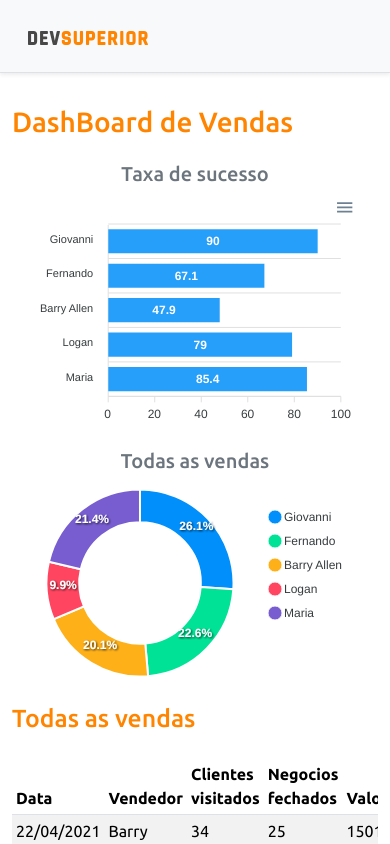
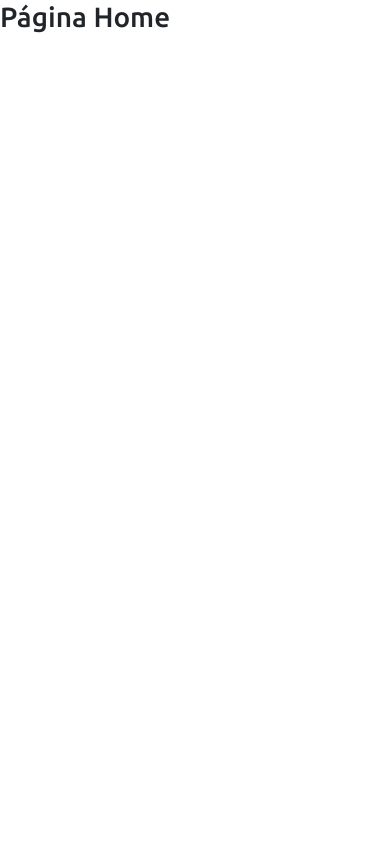
Before and after one commit to devGiovanni95/projeto-sds4, a React (Create React App) app in the folder frontend/: page / in a window 390 px wide. Shown: the top 844 px of the page. Built offline with nearby package versions, Linux system fonts and the light colour scheme.

Commit message:
Creating Routes for Home and Dashboard

```diff
--- a/frontend/package.json
+++ b/frontend/package.json
@@ -16,6 +16,7 @@
     "react": "^17.0.2",
     "react-apexcharts": "^1.3.9",
     "react-dom": "^17.0.2",
+    "react-router-dom": "^5.3.0",
     "react-scripts": "4.0.3",
     "typescript": "^4.4.2",
     "web-vitals": "^1.1.2"
@@ -43,5 +44,8 @@
       "last 1 firefox version",
       "last 1 safari version"
     ]
+  },
+  "devDependencies": {
+    "@types/react-router-dom": "^5.1.8"
   }
 }
--- a/frontend/src/App.tsx
+++ b/frontend/src/App.tsx
@@ -1,39 +1,15 @@
-import BarChart from "components/BarChart";
+/*import BarChart from "components/BarChart";
 import DataTable from "components/DataTable";
 import DonutChar from "components/DonutChart";
 import Footer from "components/Footer";
 import NavBar from "components/NavBar";
+noa precisa mais esta interligado com "routes"
+*/
+import Routes from "Routes";
 
 function App() {
   return (
-//serve pra fragmentar o componente
-<>
-       <NavBar/>
-    <div className="container">
-        <h1 className="text-primary py-3"> DashBoard de Vendas</h1>
-
-        <div className="row px-3">
-
-          <div className="col-sm-6">
-              <h5 className="text-center text-secondary">Taxa de sucesso</h5>
-              <BarChart/>
-          </div>
-
-           <div className="col-sm-6">
-              <h5 className="text-center text-secondary">Todas as vendas</h5>
-              <DonutChar/>
-          </div>
-
-        </div>
-
-        <div className="py-3">
-          <h2 className="text-primary">Todas as vendas</h2>
-        </div>
-
-        <DataTable/>
-    </div>
-        <Footer/>
-    </>
+      <Routes/>
   );
 }
 
--- /dev/null
+++ b/frontend/src/Routes.tsx
@@ -0,0 +1,25 @@
+import Dashboard from 'pages/Dashboard';
+import Home from 'pages/Home';
+import { BrowserRouter, Route, Switch } from 'react-router-dom';
+
+const Routes = () => {
+    return (
+        <BrowserRouter>
+            <Switch>
+
+                <Route path="/"exact>
+                    <Home />
+                </Route>
+
+                <Route path="/dashboard">
+                    <Dashboard />
+                </Route>
+
+            </Switch>
+
+        </BrowserRouter>
+
+    );
+}
+
+export default Routes;
--- /dev/null
+++ b/frontend/src/pages/Dashboard/index.tsx
@@ -0,0 +1,40 @@
+import BarChart from "components/BarChart";
+import DataTable from "components/DataTable";
+import DonutChar from "components/DonutChart";
+import Footer from "components/Footer";
+import NavBar from "components/NavBar";
+
+const Dashboard = () => {
+    return (
+        //serve pra fragmentar o componente
+        <>
+            <NavBar />
+            <div className="container">
+                <h1 className="text-primary py-3"> DashBoard de Vendas</h1>
+
+                <div className="row px-3">
+
+                    <div className="col-sm-6">
+                        <h5 className="text-center text-secondary">Taxa de sucesso</h5>
+                        <BarChart />
+                    </div>
+
+                    <div className="col-sm-6">
+                        <h5 className="text-center text-secondary">Todas as vendas</h5>
+                        <DonutChar />
+                    </div>
+
+                </div>
+
+                <div className="py-3">
+                    <h2 className="text-primary">Todas as vendas</h2>
+                </div>
+
+                <DataTable />
+            </div>
+            <Footer />
+        </>
+    );
+}
+
+export default Dashboard;
--- /dev/null
+++ b/frontend/src/pages/Home/index.tsx
@@ -0,0 +1,10 @@
+const Home = () => {
+    return (
+        <div>
+            <h1>Página Home</h1>
+        </div>
+
+    );
+}
+
+export default Home;
```
Also changed, not shown: 1 other file (tests, documents, lock files or other folders).
